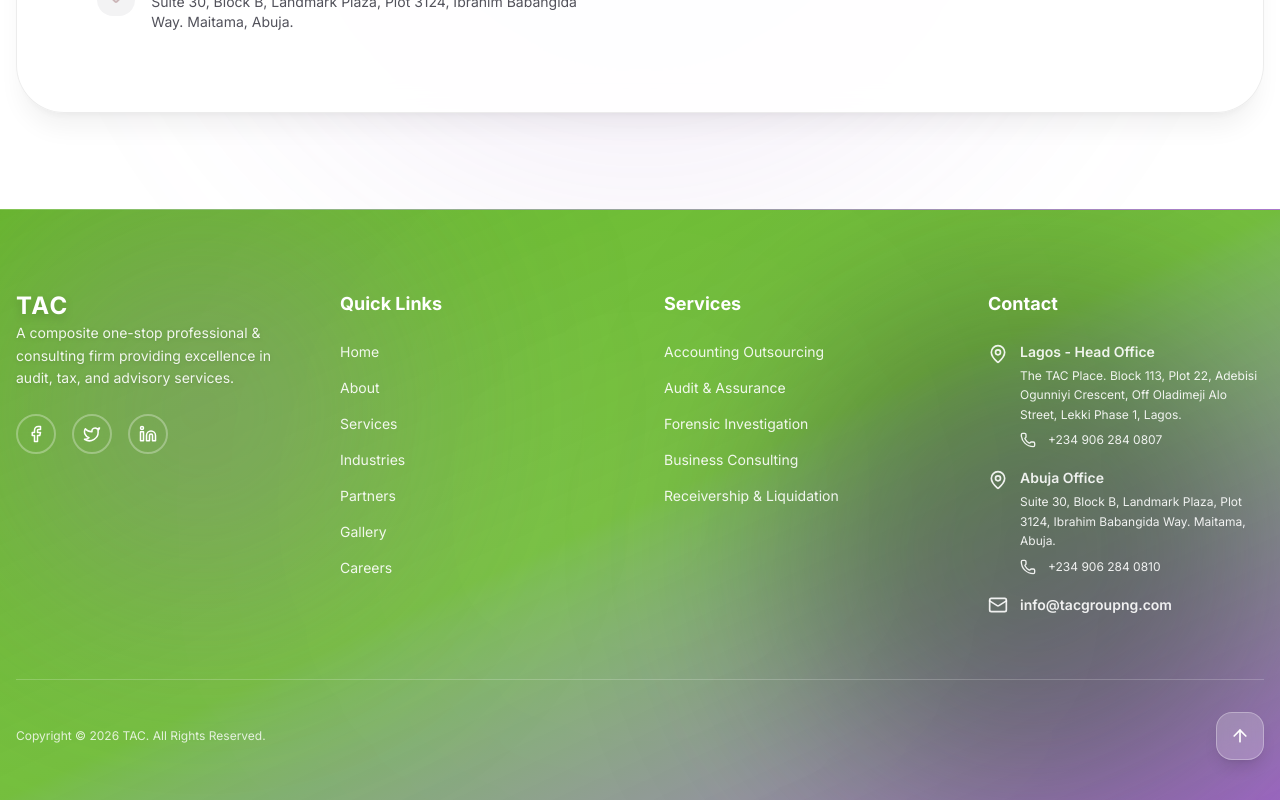
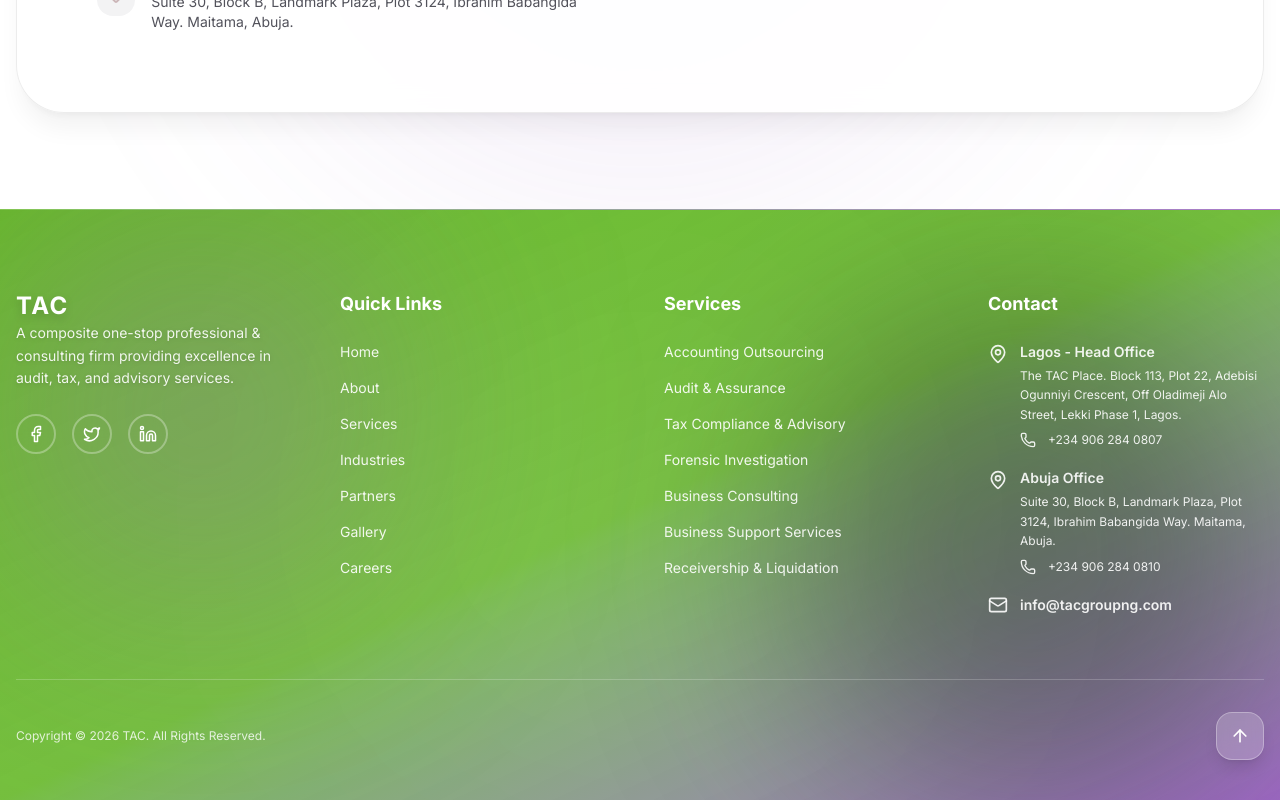
Before and after one commit to johnilizy17/tac, a Next.js app: page / in a window 1280 px wide. Shown: the part 7946-8746 px from the top of the page. Built offline with nearby package versions, Linux system fonts and the light colour scheme.

Commit message:
professional

```diff
--- a/app/components/Footer.tsx
+++ b/app/components/Footer.tsx
@@ -77,9 +77,11 @@ export default function Footer() {
                             {[
                                 { name: "Accounting Outsourcing", id: 1 },
                                 { name: "Audit & Assurance", id: 2 },
-                                { name: "Forensic Investigation", id: 3 },
-                                { name: "Business Consulting", id: 4 },
-                                { name: "Receivership & Liquidation", id: 5 }
+                                { name: "Tax Compliance & Advisory", id: 3 },
+                                { name: "Forensic Investigation", id: 4 },
+                                { name: "Business Consulting", id: 5 },
+                              { name: "Business Support Services", id: 6 },
+                                { name: "Receivership & Liquidation", id: 7 }
                             ].map((service) => (
                                 <li key={service.id}>
                                     <Link href={`/services/${service.id}`} className="text-white/90 hover:text-white hover:translate-x-1 inline-block transition-all">
```
